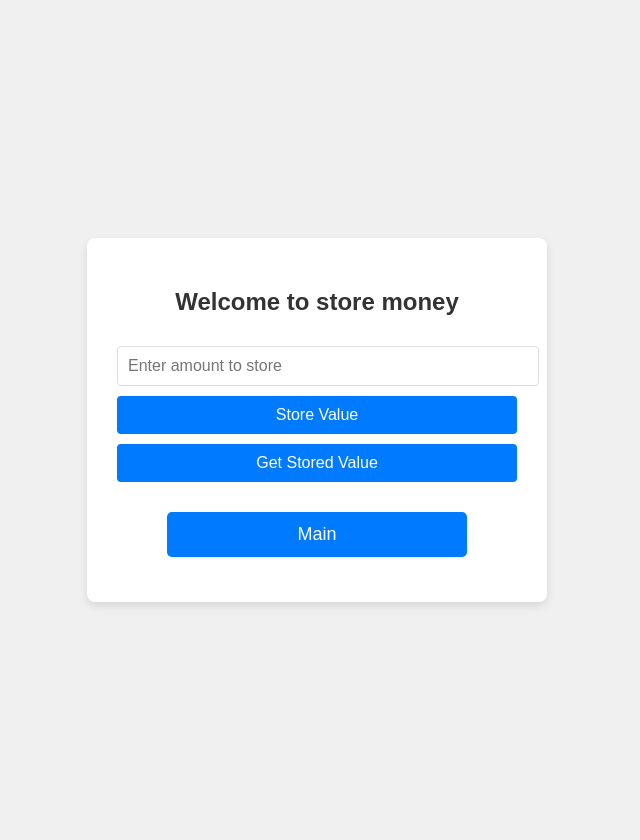
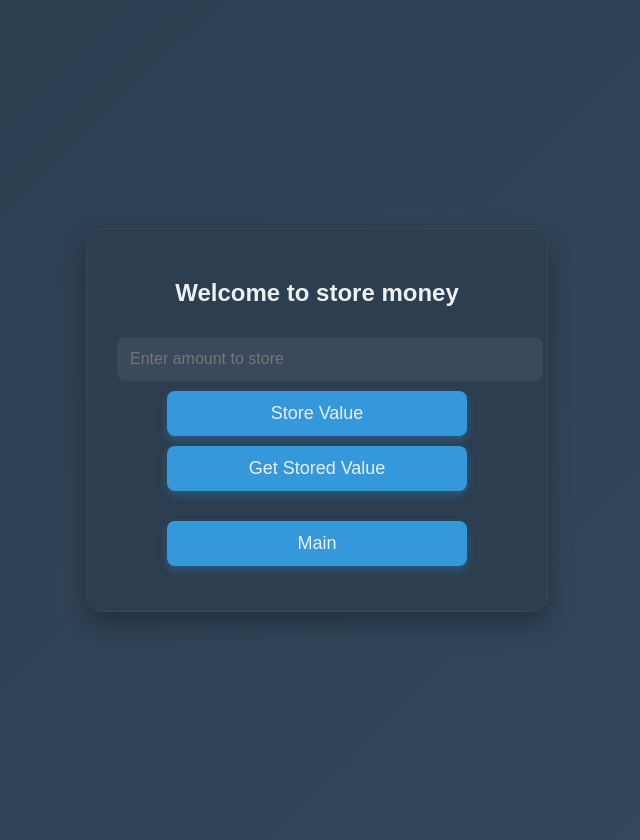
Before and after one commit to Origamiccc/SC6113-DAPP, a Flask app: page /store_money in a window 1280 px wide. Shown: the whole page, without its empty margins (323-963 px from the left). Run offline with Flask 3, Linux system fonts and the light colour scheme; some libraries are stand-ins or nearby versions.

Commit message:
Update store_money.html

```diff
--- a/templates/store_money.html
+++ b/templates/store_money.html
@@ -8,74 +8,74 @@
     <style>
         body {
             font-family: 'Arial', sans-serif;
-            background-color: #f0f0f0;
+            background: linear-gradient(135deg, #2c3e50, #34495e);
             margin: 0;
             padding: 20px;
             display: flex;
             justify-content: center;
             align-items: center;
             height: 100vh;
+            color: #ecf0f1;
         }
 
         .container {
-            background-color: #ffffff;
+            background-color: #2c3e50;
             padding: 30px;
-            border-radius: 8px;
-            box-shadow: 0 4px 8px rgba(0, 0, 0, 0.1);
+            border-radius: 16px;
+            box-shadow: 0 12px 24px rgba(0, 0, 0, 0.3);
             max-width: 400px;
             width: 100%;
             text-align: center;
+            border: 1px solid #34495e;
         }
 
         h2 {
             font-size: 24px;
             margin-bottom: 20px;
-            color: #333;
+            color: #ecf0f1;
+            font-weight: 700;
         }
 
         form {
             margin: 15px 0;
         }
 
+        input[type="number"], input[type="text"] {
+            width: 100%;
+            padding: 12px;
+            margin-top: 10px;
+            border-radius: 8px;
+            border: 1px solid #34495e;
+            font-size: 16px;
+            background-color: #3a4a5c;
+            color: #ecf0f1;
+        }
 
-        input[type="submit"] {
-            background-color: #007bff;
-            color: white;
+        input[type="submit"], button {
+            background-color: #3498db;
+            color: #ecf0f1;
             padding: 12px 24px;
             border: none;
-            border-radius: 5px;
+            border-radius: 8px;
             font-size: 18px;
             cursor: pointer;
             transition: background-color 0.3s ease;
             width: 100%;
             max-width: 300px;
+            box-shadow: 0 4px 8px rgba(52, 152, 219, 0.3);
+            margin-top: 10px;
         }
 
-        input, button {
-            width: 100%;
-            padding: 10px;
-            margin-top: 10px;
-            border-radius: 4px;
-            border: 1px solid #ddd;
-            font-size: 16px;
+        button:hover, input[type="submit"]:hover {
+            background-color: #2980b9;
+            transform: translateY(-3px);
+            box-shadow: 0 6px 12px rgba(41, 128, 185, 0.5);
         }
-
-        button {
-            background-color: #007bff;
-            color: white;
-            border: none;
-            cursor: pointer;
-        }
-
-        button:hover {
-            background-color: #0056b3;
-        }
-
 
         p {
             margin-top: 20px;
             font-size: 18px;
-            color: #007bff;
+            color: #3498db;
         }
 
         @media (max-width: 768px) {
```
